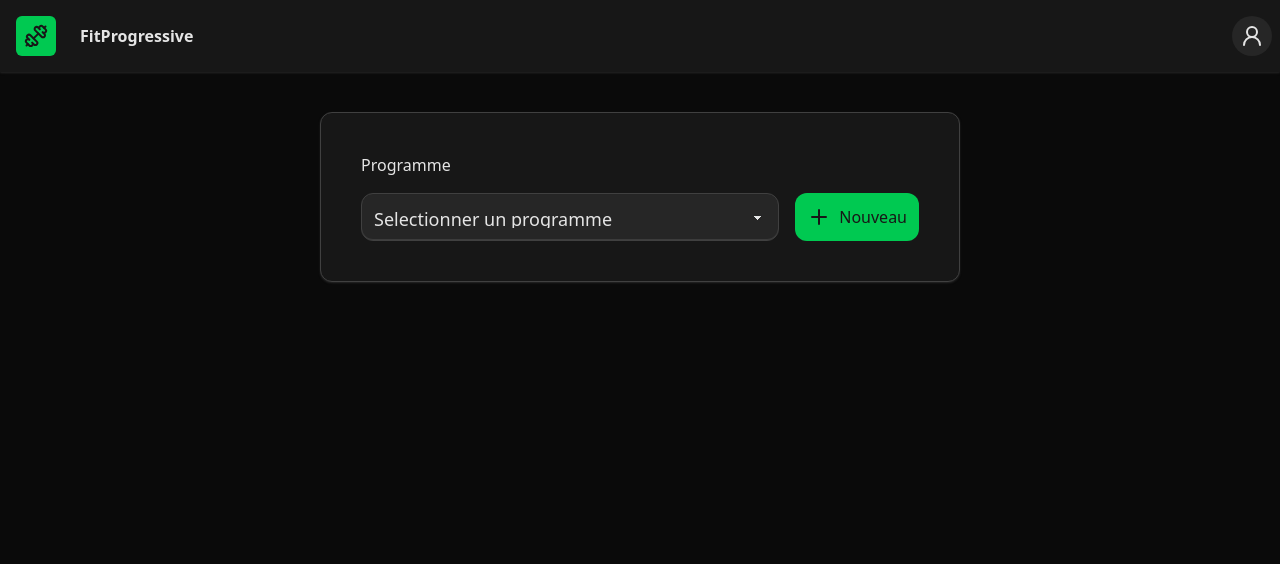
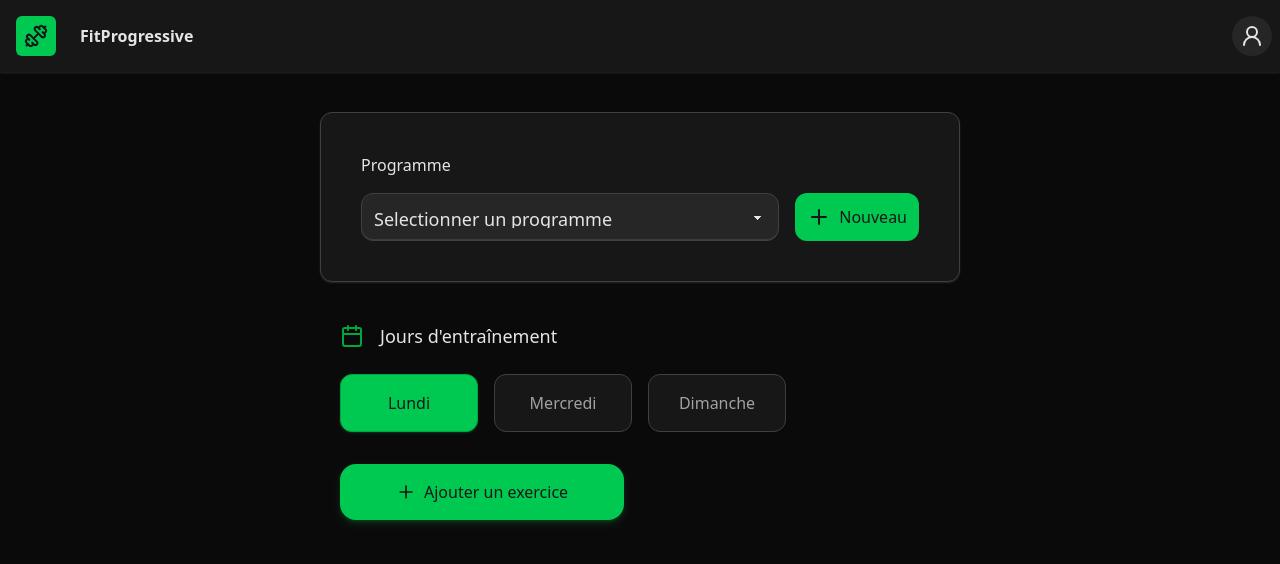
Before and after one commit to LenyBl/full_stack-FitProgressive, a React (Vite) app: page / in a window 1280 px wide. Shown: the top 564 px of the page. Built offline with nearby package versions, Linux system fonts and the light colour scheme.

Commit message:
feat: add NoExercise component and integrate it into ProgramView

```diff
--- a/src/App.jsx
+++ b/src/App.jsx
@@ -1,6 +1,7 @@
 import './App.css'
 import Navbar from './components/Navbar'
 import Program from './components/Program'
+import ProgramView from './components/ProgramView'
 
 export default function App() {
 
@@ -8,6 +9,7 @@ export default function App() {
     <div className="bg-neutral-950 min-h-screen w-screen text-neutral-200">
       <Navbar />
       <Program />
+      <ProgramView />
     </div>
   )
 }
--- /dev/null
+++ b/src/components/NoExercise.jsx
@@ -0,0 +1,17 @@
+import { Dumbbell } from 'lucide-react'
+
+export default function NoExercise({ day }) {
+    return (
+        <div className="bg-neutral-900 rounded-2xl p-6 mt-8 shadow-xs border border-neutral-700 lg:w-1/2 lg:mx-auto">
+            <div className="my-6">
+                <div className="bg-neutral-800 rounded-full flex items-center justify-center w-16 h-16 mx-auto">
+                    <Dumbbell className="text-neutral-600 w-8 h-8" />
+                </div>
+                <div className="text-center mt-4">
+                    <h2 className="font-medium text-neutral-400">Aucun exercice pour {day}</h2>
+                    <p className="text-neutral-500 mt-2">Commencez par ajouter votre premier exercice</p>
+                </div>
+            </div>
+        </div>
+    )
+}
--- /dev/null
+++ b/src/components/ProgramView.jsx
@@ -0,0 +1,47 @@
+import { Calendar, Plus, Dumbbell } from 'lucide-react'
+import { useState } from 'react'
+import NoExercise from './NoExercise.jsx'
+
+export default function ProgramView() {
+
+    const Days = ['Lundi', 'Mercredi', 'Dimanche'];
+    const [selectedDay, setSelectedDay] = useState(Days[0]);
+
+    const Exercises = [
+        { id: 1, name: 'Développé couché', type: 'Force', series: 4, reps: 8, weight: 80, days: ['Lundi', 'Jeudi'] },
+    ];
+
+    return (
+        <div className="px-10">
+            <div className="flex items-center gap-4 text-lg font-medium mb-6 lg:mx-auto lg:w-1/2">
+                <Calendar className="text-green-600" />
+                <span>Jours d'entraînement</span>
+            </div>
+            <div className="grid grid-cols-2 lg:grid-cols-4 md:grid-cols-4 gap-4 lg:w-1/2 lg:mx-auto">
+                {Days.map((day, index) => (
+                    <div key={index} onClick={() => {setSelectedDay(day)}} className={`
+                            p-4 rounded-xl shadow-xs border cursor-pointer
+                            flex items-center justify-center transition
+                            ${selectedDay === day
+                            ? 'bg-green-500 border-green-600 text-neutral-900 shadow-md shadow-green-500/20'
+                            : 'bg-neutral-900 border-neutral-700 hover:border-green-600 text-neutral-400'
+                        }
+                        `}>
+                        {day}
+                    </div>
+                ))}
+            </div>
+            <div className="lg:flex lg:justify-start lg:w-1/2 lg:mx-auto">
+                <div className="bg-green-500 rounded-2xl p-4 mt-8 shadow-md shadow-green-500/20 hover:bg-green-600 transition lg:px-14">
+                    <div className="flex items-center justify-center">
+                        <button className="flex items-center gap-2 text-neutral-900 font-medium">
+                            <Plus className="w-5 h-5" />
+                            Ajouter un exercice
+                        </button>
+                    </div>
+                </div>
+            </div>
+            {Exercises.length === 0 && <NoExercise day={selectedDay}/>}
+        </div>
+    )
+};
```
